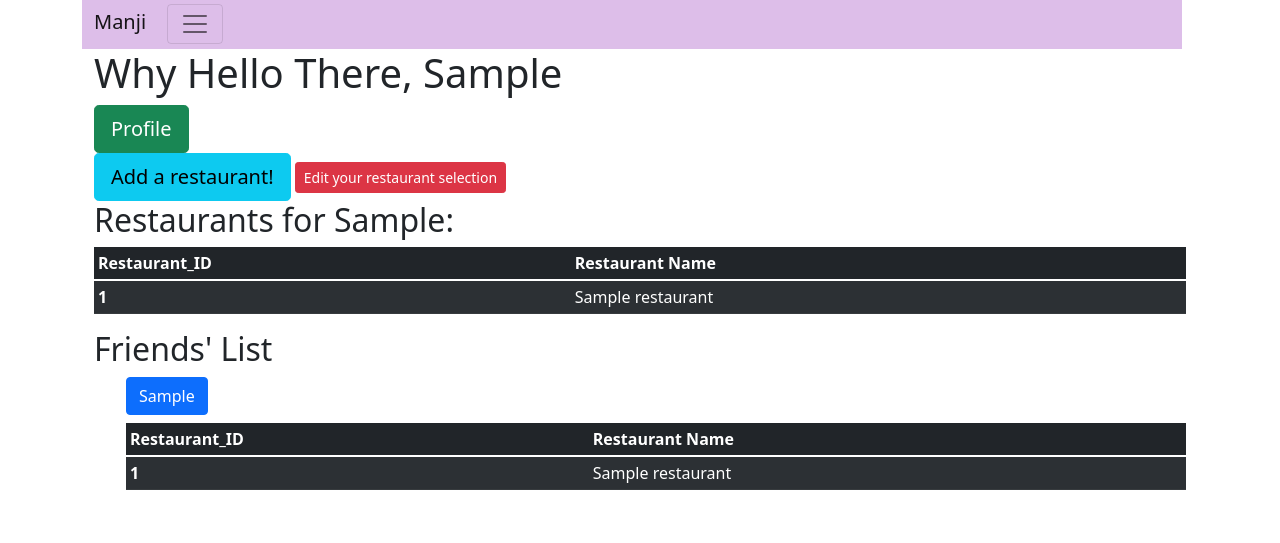
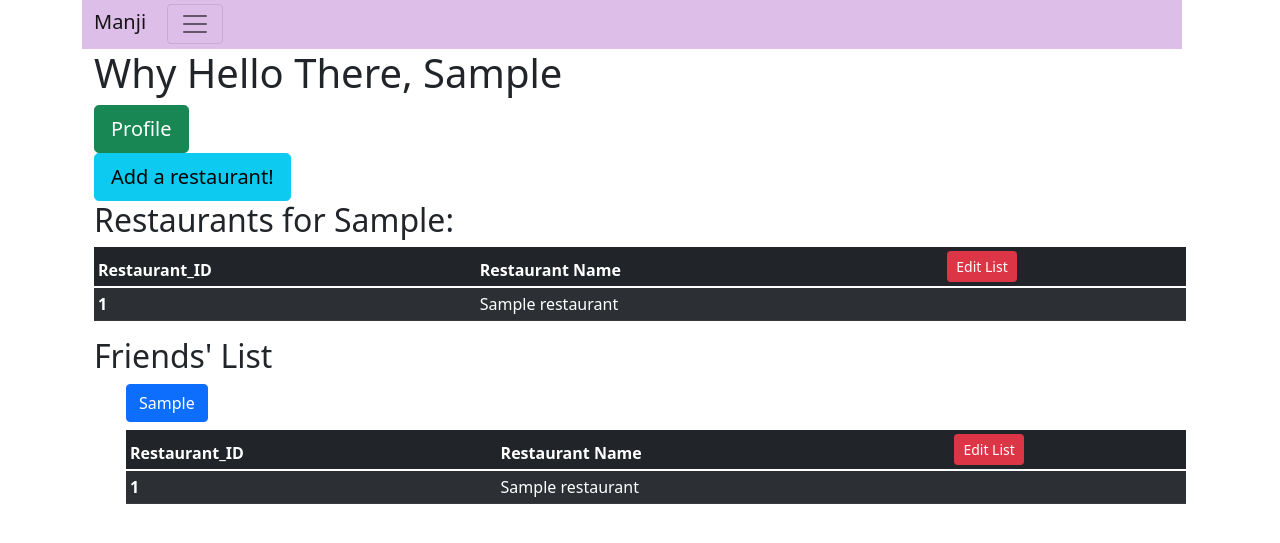
Before and after one commit to YolineB/hb-manji, a Flask app: page /my_manji in a window 1280 px wide, after a click that opens the changed part. Shown: the part 17-560 px from the top of the page. Run offline with Flask 2, Linux system fonts and the light colour scheme; the visitor is signed in with stand-in values (Sample User, id 1); tables that the repository leaves empty hold one stand-in row (values such as "Sample post"); some libraries are stand-ins or nearby versions.

Commit message:
completed delete restaurant option, edited file names for clarity

```diff
--- a/crud.py
+++ b/crud.py
@@ -109,6 +109,13 @@ def friends_user_ids(main_user_id):
 
     return friends_ids
 
+def get_fav_by_user_and_rest(user_id, rest_id):
+    """return favorite obj of user & rest_id"""
+
+    fav_to_delete = Favorite.query.filter(Favorite.user_id == user_id, Favorite.rest_id == rest_id).first()
+
+    return fav_to_delete
+
 if __name__ == '__main__':
     from server import app
     connect_to_db(app)
--- a/server.py
+++ b/server.py
@@ -100,20 +100,20 @@ def restaurants_favs_of_user(user_id):
 
     user_restaurants = crud.get_favorites_by_user(user_id)
 
-    favs = []
-
     can_edit = False
-
     if user_id == session['user_id']:
         can_edit = True
 
+    favs = []
+
     for user_rest in user_restaurants:
         rest_info = {'id': user_rest.rest_id, 'name': user_rest.restaurant.rest_name,
-                        'fav': crud.button_choices(user_rest.rest_id, session['user_id']), 'can_edit': can_edit}
+                      'fav': crud.button_choices(user_rest.rest_id, session['user_id'])}
 
         favs.append(rest_info)
 
-    return jsonify(favs)
+
+    return jsonify({'can_edit':can_edit, 'favs': favs})
 
 @app.route('/search_restaurant')
 def add_restaurant():
@@ -142,7 +142,7 @@ def search_restaurants():
 @app.route('/add_to_restaurant_list', methods=["POST"])
 def add_to_user_list():
     """Add to user's list if not already there"""
-    rest_id = request.json.get("restId")
+    rest_id = request.json.get("restID")
     chosen_rest_obj = request.json.get("chosenRestObj")
 
     user_id = session['user_id']
@@ -163,6 +163,21 @@ def add_to_user_list():
     db.session.commit()
 
     return 'newFav'
+
+@app.route('/delete_from_fav_list', methods=["POST"])
+def delete_fav_rest():
+    """Remove a fav from user's list"""
+    rest_id = request.json.get("restID")
+
+    fav_id_delete = crud.get_fav_by_user_and_rest(session['user_id'], rest_id)
+    print('\n'*5)
+    print(fav_id_delete)
+    print('\n'*5)
+
+    db.session.delete(fav_id_delete)
+    db.session.commit()
+
+    return 'removed'
 
 @app.route('/show_users_friends')
 def get_user_friends_list():
@@ -211,6 +226,7 @@ def profile_page(profile_user_id):
     is_friend = False
     if 'user_id' in session:
         the_friends = crud.friends_user_ids(session['user_id'])
+
         if profile_user_id in the_friends:
             is_friend = True
 
--- a/static/components/search_restaurant.jsx
+++ b/static/components/search_restaurant.jsx
@@ -11,7 +11,7 @@ function restChoice(idx,restObj, favArr) {
     }
 
     const chosenRest = {
-        'restId' : restObj['id'],
+        'restID' : restObj['id'],
         'chosenRestObj' : restObj
     }
 
--- a/static/components/user_restaurants.jsx
+++ b/static/components/user_restaurants.jsx
@@ -4,17 +4,18 @@
 function RestaurantRow(props) {
 
     const chosenRest = {
-        'restId' : props.restaurant.id,
+        'restID' : props.restaurant.id,
         'chosenRestObj' : "Rest ID already in system, not needed"
     }
-
 
     let showButton = ""
     if (!props.restaurant.fav) {
        showButton = <button onClick={(evt) => addToUserFavList(evt.target,chosenRest)}
        className="btn btn-primary btn-lg">Add to your list too!</button>
+    } else if (props.restaurant.fav && props.editable){
+        showButton = <button onClick={(evt) => deleteFromFavList(evt.target,chosenRest)}
+        className='btn btn-primary btn-sm' type='button' id='delete' >Remove</button>
     }
-
 
     return (
         <tr>
@@ -22,20 +23,29 @@ function RestaurantRow(props) {
             <td>{props.restaurant.name}</td>
             <td>{showButton} </td>
         </tr>
-
     );
 }
 
 function UserRestaurantsContainer(props) {
 
     const [userArr, setUserArr] = React.useState([]);
+    const [editButton, setEditButton] = React.useState(false);
+    const [ownBox, setOwnBox] = React.useState(false);
 
     React.useEffect(() => {
         fetch(`/userRestaurants/${props.userID}`)
         .then((response) => response.json())
         .then((data) => {
-            setUserArr(data)});
+            setOwnBox(data.can_edit)
+            setUserArr(data.favs)});
     }, []);
+
+let buttonOption = '';
+if (ownBox){
+    buttonOption = <button className="btn btn-danger btn-sm" id="restaurant_edit"
+                    onClick ={() => setEditButton(!editButton)} >
+    Edit List </button>
+}
 
     return (
         <React.Fragment>
@@ -44,11 +54,12 @@ function UserRestaurantsContainer(props) {
                     <tr>
                     <th scope="col">Restaurant_ID</th>
                     <th scope="col">Restaurant Name</th>
-                    <th scope="col"></th>
+                    <th scope="col">{buttonOption}</th>
                     </tr>
                 </thead>
                 <tbody>
-                    {userArr.map(restaurant => <RestaurantRow key={restaurant.id} restaurant={restaurant}/>)}
+                    {userArr.map(restaurant => <RestaurantRow key={restaurant.id}
+                    restaurant={restaurant} editable={editButton}/>)}
                 </tbody>
             </table>
         </React.Fragment>
@@ -56,6 +67,11 @@ function UserRestaurantsContainer(props) {
 }
 const userID = document.querySelector('#user_id').value;
 ReactDOM.render(<UserRestaurantsContainer userID={userID}/>, document.getElementById('user_restaurants'));
+
+//delete={delete_option}
+
+
+
 
 // function addToUserList(btn,selectedRest){
 
--- a/static/add_restaurant_fav.js
+++ b/static/edit_restaurant_fav.js
@@ -22,6 +22,21 @@ function addToUserFavList(btn,selectedRest){
 
 function deleteFromFavList(btn,selectedRest){
 
-    fetch('/delete_fav')
 
+    fetch('/delete_from_fav_list', {
+        method: 'POST',
+        body: JSON.stringify(selectedRest),
+        headers: {
+          'Content-Type': 'application/json',
+        },
+      })
+    .then(response => response.text())
+    .then(answer => {
+        if (answer === "removed") {
+            btn.innerHTML = 'removed';
+            btn.disabled = true;
+        } else {
+            alert('Error from deleteFromFav js function')
+        }
+    });
 }
--- a/templates/homepage.html
+++ b/templates/homepage.html
@@ -20,7 +20,6 @@
 
     <a class="btn btn-info btn-lg" href="/search_restaurant" > Add a restaurant! </a>
 
-    <a class="btn btn-danger btn-sm" id="restaurant_edit" > Edit your restaurant selection </a>
 
     <h2> Restaurants for {{user.fname}}: </h2>
 
@@ -37,7 +36,7 @@
 {% endblock %}
 
 {% block js %}
-<script src ="/static/add_restaurant_fav.js"></script>
+<script src ="/static/edit_restaurant_fav.js"></script>
 <script src="/static/components/user_restaurants.jsx" type="text/jsx"></script>
 <script src="/static/components/friends.jsx" type="text/jsx"></script>
 {% endblock %}
--- a/templates/search_restaurant.html
+++ b/templates/search_restaurant.html
@@ -15,7 +15,7 @@
 {% endblock %}
 
 {% block js %}
-<script src ="/static/add_restaurant_fav.js"></script>
+<script src ="/static/edit_restaurant_fav.js"></script>
 <script src="/static/components/search_restaurant.jsx" type="text/jsx"></script>
 
 {% endblock %}
```
Also changed, not shown: templates/profile.html (+5 -4 lines).
